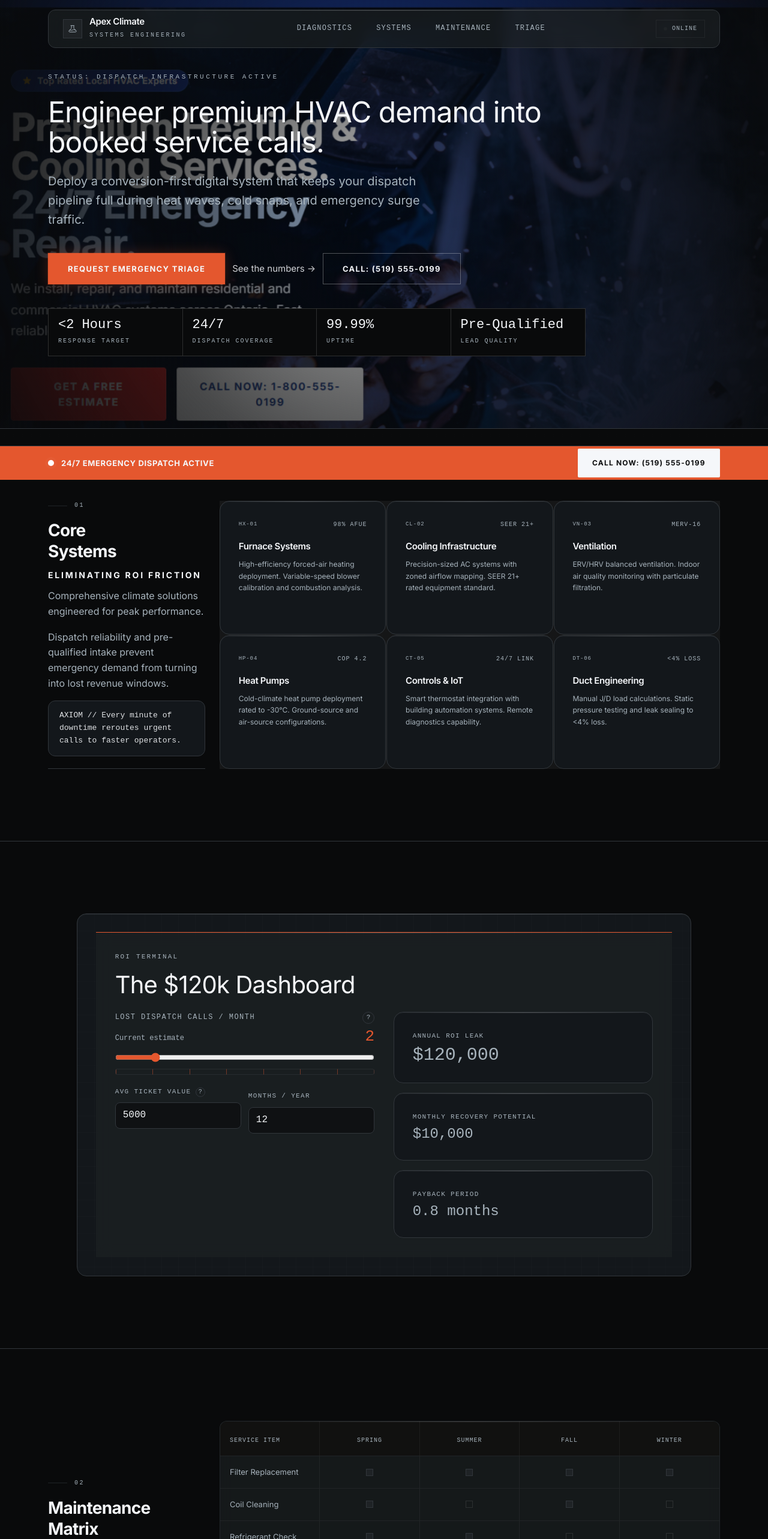
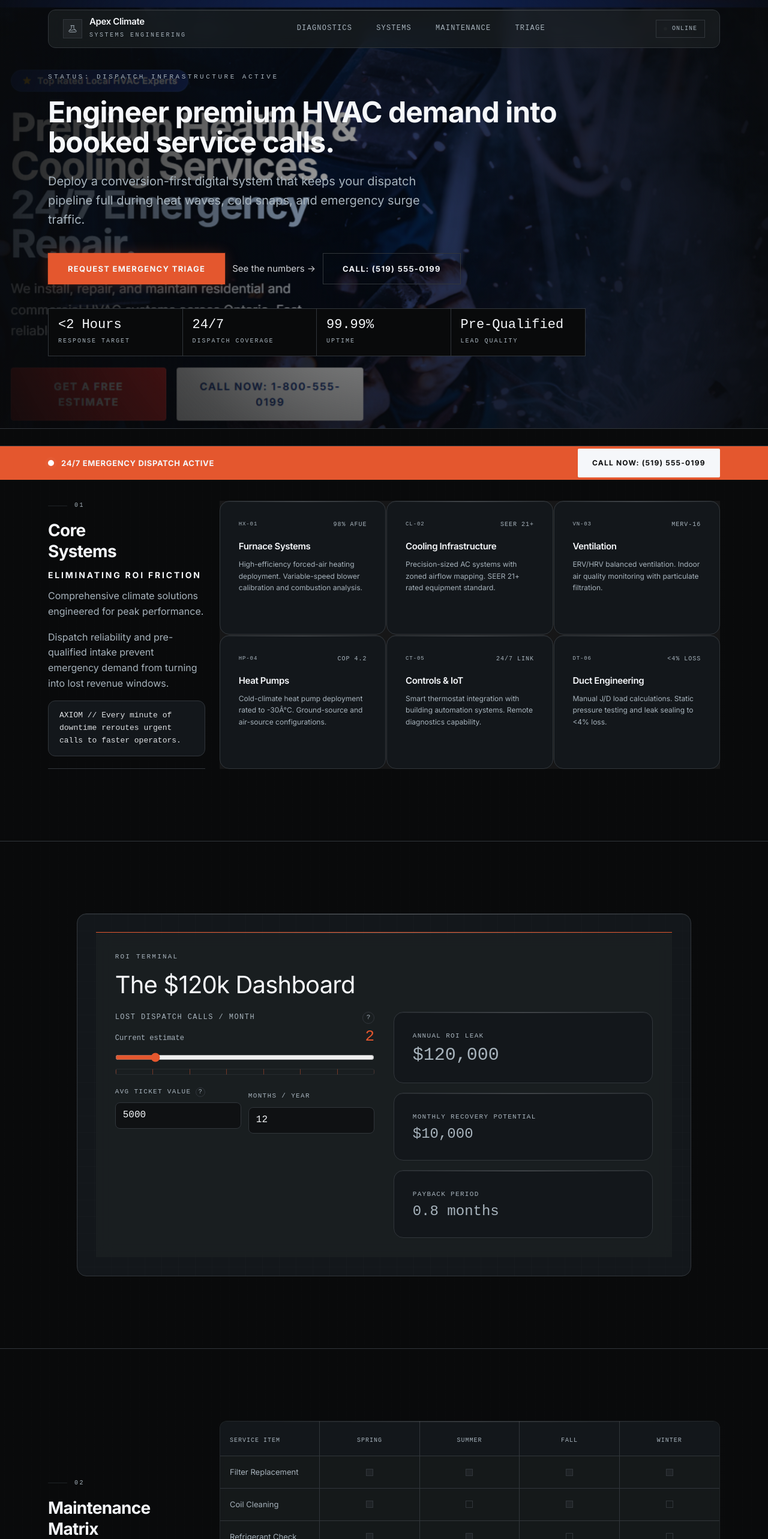
Before and after one commit to Mageester/axiom-hvac-demo, a React (Vite) app: page / in a window 1280 px wide. Shown: the top 2566 px of the page at 60% size. Built offline with nearby package versions, Linux system fonts and the light colour scheme.

Commit message:
Industrial luxury structural reskin across markup and components

```diff
--- a/src/App.tsx
+++ b/src/App.tsx
@@ -46,7 +46,7 @@ const Header: React.FC = () => (
       </nav>
 
       <div className="flex items-center gap-3">
-        <div className="hidden sm:flex items-center gap-2 border border-white/5 px-3 py-1.5 rounded-none">
+        <div className="hidden sm:flex items-center gap-2 border border-axiom-border px-3 py-1.5 rounded-none">
           <div className="w-1.5 h-1.5 bg-axiom-surface rounded-full animate-pulse"></div>
           <span className="text-[10px] font-axiomMono text-axiom-text-mute uppercase tracking-widest">Online</span>
         </div>
@@ -88,13 +88,13 @@ const Hero: React.FC = () => {
         style={{ backgroundImage: "url('/hero-industrial.png')", transform: 'translate3d(0,0,0) scale(1.08)' }}
       ></div>
       <div className="absolute inset-0 bg-[radial-gradient(circle_at_center,rgba(9,10,11,0.3)_0%,rgba(9,10,11,0.74)_58%,rgba(9,10,11,0.95)_100%)]"></div>
-      <div className="absolute inset-0 bg-gradient-to-r from-black/72 via-black/56 to-black/38"></div>
+      <div className="absolute inset-0 bg-gradient-to-r from-axiom-base/72 via-axiom-base/56 to-axiom-base/38"></div>
 
       <div className="axiom-shell-inner w-full relative z-10 axiom-shell-section">
         <div className="max-w-4xl">
           <p className="font-axiomMono text-axiom-text-mute text-[11px] uppercase tracking-[0.32em] mb-6">STATUS: DISPATCH INFRASTRUCTURE ACTIVE</p>
 
-          <h2 className="hero-headline hero-fade-in text-axiom-text-main mb-6">
+          <h2 className="hero-headline hero-fade-in font-bold text-axiom-text-main mb-6">
             Engineer premium HVAC demand into booked service calls.
           </h2>
 
@@ -109,19 +109,19 @@ const Hero: React.FC = () => {
             <a href="#numbers" className="text-axiom-text-main/85 text-[15px] inline-flex items-center gap-1 hover:text-axiom-text-main transition-colors">
               See the numbers <span aria-hidden>{'->'}</span>
             </a>
-            <a href="tel:+15195550199" className="border border-white/30 text-axiom-text-main px-8 min-h-[52px] flex items-center justify-center text-[13px] font-bold uppercase tracking-widest hover:border-axiom-accent/65 transition-colors">
+            <a href="tel:+15195550199" className="border border-axiom-border text-axiom-text-main px-8 min-h-[52px] flex items-center justify-center text-[13px] font-bold uppercase tracking-widest hover:border-axiom-border transition-colors">
               Call: (519) 555-0199
             </a>
           </div>
 
-          <div className="grid grid-cols-2 md:grid-cols-4 border border-white/15 bg-axiom-base backdrop-blur-sm">
+          <div className="grid grid-cols-2 md:grid-cols-4 border border-axiom-border bg-axiom-base backdrop-blur-sm">
             {[
               { label: 'Response Target', value: '<2 Hours' },
               { label: 'Dispatch Coverage', value: '24/7' },
               { label: 'Uptime', value: '99.99%' },
               { label: 'Lead Quality', value: 'Pre-Qualified' },
             ].map((item) => (
-              <div key={item.label} className="p-4 border-r border-b md:border-b-0 border-white/15 last:border-r-0">
+              <div key={item.label} className="p-4 border-r border-b md:border-b-0 border-axiom-border last:border-r-0">
                 <div className="font-axiomMono text-[22px] text-axiom-text-main leading-none">{item.value}</div>
                 <div className="font-axiomMono text-[10px] text-axiom-text-mute uppercase tracking-[0.2em] mt-2">{item.label}</div>
               </div>
@@ -164,7 +164,7 @@ const DiagnosticsGrid: React.FC = () => (
             { id: 'HX-01', title: 'Furnace Systems', desc: 'High-efficiency forced-air heating deployment. Variable-speed blower calibration and combustion analysis.', metric: '98% AFUE' },
             { id: 'CL-02', title: 'Cooling Infrastructure', desc: 'Precision-sized AC systems with zoned airflow mapping. SEER 21+ rated equipment standard.', metric: 'SEER 21+' },
             { id: 'VN-03', title: 'Ventilation', desc: 'ERV/HRV balanced ventilation. Indoor air quality monitoring with particulate filtration.', metric: 'MERV-16' },
- { id: 'HP-04', title: 'Heat Pumps', desc: 'Cold-climate heat pump deployment rated to -30°C. Ground-source and air-source configurations.', metric: 'COP 4.2' },
+ { id: 'HP-04', title: 'Heat Pumps', desc: 'Cold-climate heat pump deployment rated to -30Â°C. Ground-source and air-source configurations.', metric: 'COP 4.2' },
             { id: 'CT-05', title: 'Controls & IoT', desc: 'Smart thermostat integration with building automation systems. Remote diagnostics capability.', metric: '24/7 Link' },
             { id: 'DT-06', title: 'Duct Engineering', desc: 'Manual J/D load calculations. Static pressure testing and leak sealing to <4% loss.', metric: '<4% Loss' },
           ].map((s, i) => (
@@ -350,12 +350,12 @@ const MaintenanceMatrix: React.FC = () => {
           <div className="col-span-12 md:col-span-9">
             <div className="axiom-glass overflow-hidden">
               {/* Header row */}
-              <div className="grid grid-cols-5 bg-[#111110]">
-                <div className="p-4 border-r border-white/5">
+              <div className="grid grid-cols-5 bg-axiom-elevated">
+                <div className="p-4 border-r border-axiom-border">
                   <span className="text-[10px] font-axiomMono text-axiom-text-mute uppercase tracking-widest">Service Item</span>
                 </div>
                 {seasons.map(s => (
-                  <div key={s} className="p-4 text-center border-r border-white/5 last:border-r-0">
+                  <div key={s} className="p-4 text-center border-r border-axiom-border last:border-r-0">
                     <span className="text-[10px] font-axiomMono text-axiom-text-mute uppercase tracking-widest">{s}</span>
                   </div>
                 ))}
@@ -363,18 +363,18 @@ const MaintenanceMatrix: React.FC = () => {
 
               {/* Data rows */}
               {tasks.map((task, i) => (
-                <div key={i} className="grid grid-cols-5 border-t border-white/5 hover:bg-[#111110] transition-colors">
-                  <div className="p-4 border-r border-white/5 flex items-center">
+                <div key={i} className="grid grid-cols-5 border-t border-axiom-border hover:bg-axiom-elevated transition-colors">
+                  <div className="p-4 border-r border-axiom-border flex items-center">
                     <span className="text-[13px] text-axiom-text-mute">{task.name}</span>
                   </div>
                   {[task.spring, task.summer, task.fall, task.winter].map((active, j) => (
-                    <div key={j} className="p-4 flex items-center justify-center border-r border-white/5 last:border-r-0">
+                    <div key={j} className="p-4 flex items-center justify-center border-r border-axiom-border last:border-r-0">
                       {active ? (
                         <div className="w-3 h-3 bg-axiom-surface border border-axiom-border flex items-center justify-center">
                           <div className="w-1.5 h-1.5 bg-axiom-surface"></div>
                         </div>
                       ) : (
-                        <div className="w-3 h-3 border border-white/10"></div>
+                        <div className="w-3 h-3 border border-axiom-border"></div>
                       )}
                     </div>
                   ))}
@@ -493,7 +493,7 @@ const TriageForm: React.FC = () => {
  const ageOptions = ['Under 5 years', '5-10 years', 'Over 10 years', 'Unknown'];
 
   const OptionButton = ({ label, selected, onClick }: { label: string; selected: boolean; onClick: () => void }) => (
-    <button type="button" onClick={onClick} className={`w-full text-left p-4 border transition-colors min-h-[52px] text-[14px] font-medium ${selected ? 'border-axiom-border bg-axiom-surface text-axiom-text-main' : 'border-white/5 bg-[#0e0d0c] text-axiom-text-mute hover:border-white/15'
+    <button type="button" onClick={onClick} className={`w-full text-left p-4 border transition-colors min-h-[52px] text-[14px] font-medium ${selected ? 'border-axiom-border bg-axiom-surface text-axiom-text-main' : 'border-axiom-border bg-axiom-elevated text-axiom-text-mute hover:border-axiom-border'
       }`}>{label}</button>
   );
 
@@ -571,13 +571,13 @@ const TriageForm: React.FC = () => {
                     <p className="text-[10px] font-axiomMono text-axiom-text-mute uppercase tracking-widest mb-2">How urgent is this?</p>
                     <div className="grid grid-cols-1 sm:grid-cols-2 gap-2">
                       <button type="button" onClick={() => { setTriage({ ...triage, urgency: 'emergency' }); setTimeout(() => setStep(4), 200); }}
-                        className={`w-full text-left p-5 border transition-colors min-h-[52px] ${triage.urgency === 'emergency' ? 'border-axiom-border bg-axiom-surface text-axiom-text-main' : 'border-white/5 bg-[#0e0d0c] text-axiom-text-mute hover:border-axiom-border'
+                        className={`w-full text-left p-5 border transition-colors min-h-[52px] ${triage.urgency === 'emergency' ? 'border-axiom-border bg-axiom-surface text-axiom-text-main' : 'border-axiom-border bg-axiom-elevated text-axiom-text-mute hover:border-axiom-border'
                           }`}>
                         <span className="block text-[14px] font-semibold"> Emergency Dispatch Required</span>
                         <span className="block text-[12px] text-axiom-text-mute mt-1">Technician dispatched within 2 hours</span>
                       </button>
                       <button type="button" onClick={() => { setTriage({ ...triage, urgency: 'maintenance' }); setTimeout(() => setStep(4), 200); }}
-                        className={`w-full text-left p-5 border transition-colors min-h-[52px] ${triage.urgency === 'maintenance' ? 'border-axiom-border bg-axiom-surface text-axiom-text-main' : 'border-white/5 bg-[#0e0d0c] text-axiom-text-mute hover:border-white/15'
+                        className={`w-full text-left p-5 border transition-colors min-h-[52px] ${triage.urgency === 'maintenance' ? 'border-axiom-border bg-axiom-surface text-axiom-text-main' : 'border-axiom-border bg-axiom-elevated text-axiom-text-mute hover:border-axiom-border'
                           }`}>
                         <span className="block text-[14px] font-semibold"> Schedule Maintenance</span>
                         <span className="block text-[12px] text-axiom-text-mute mt-1">Next available slot, usually within 48 hours</span>
@@ -592,21 +592,21 @@ const TriageForm: React.FC = () => {
                     <div className="p-6 flex flex-col gap-4">
                       <p className="text-[10px] font-axiomMono text-axiom-text-mute uppercase tracking-widest mb-2">Your Contact Details</p>
                       <div className="grid grid-cols-1 sm:grid-cols-2 gap-[1px] bg-white/5">
-                        <div className="p-4 bg-[#111110]">
+                        <div className="p-4 bg-axiom-elevated">
                           <label className="text-[10px] font-axiomMono text-axiom-text-mute uppercase tracking-widest block mb-2">Full Name</label>
-                          <input type="text" required value={triage.name} onChange={(e) => setTriage({ ...triage, name: e.target.value })} className="w-full bg-transparent border-b border-white/10 py-3 min-h-[48px] text-axiom-text-main text-[15px] focus:border-axiom-border outline-none transition-colors" />
+                          <input type="text" required value={triage.name} onChange={(e) => setTriage({ ...triage, name: e.target.value })} className="w-full bg-transparent border-b border-axiom-border py-3 min-h-[48px] text-axiom-text-main text-[15px] focus:border-axiom-border outline-none transition-colors" />
                         </div>
-                        <div className="p-4 bg-[#111110]">
+                        <div className="p-4 bg-axiom-elevated">
                           <label className="text-[10px] font-axiomMono text-axiom-text-mute uppercase tracking-widest block mb-2">Phone</label>
-                          <input type="tel" required value={triage.phone} onChange={(e) => setTriage({ ...triage, phone: e.target.value })} className="w-full bg-transparent border-b border-white/10 py-3 min-h-[48px] text-axiom-text-main text-[15px] focus:border-axiom-border outline-none transition-colors" />
+                          <input type="tel" required value={triage.phone} onChange={(e) => setTriage({ ...triage, phone: e.target.value })} className="w-full bg-transparent border-b border-axiom-border py-3 min-h-[48px] text-axiom-text-main text-[15px] focus:border-axiom-border outline-none transition-colors" />
                         </div>
                       </div>
-                      <div className="p-4 bg-[#0e0d0c] border border-white/5">
+                      <div className="p-4 bg-axiom-elevated border border-axiom-border">
                         <label className="text-[10px] font-axiomMono text-axiom-text-mute uppercase tracking-widest block mb-2">Service Address</label>
-                        <input type="text" required value={triage.address} onChange={(e) => setTriage({ ...triage, address: e.target.value })} className="w-full bg-transparent border-b border-white/10 py-3 min-h-[48px] text-axiom-text-main text-[15px] focus:border-axiom-border outline-none transition-colors" />
+                        <input type="text" required value={triage.address} onChange={(e) => setTriage({ ...triage, address: e.target.value })} className="w-full bg-transparent border-b border-axiom-border py-3 min-h-[48px] text-axiom-text-main text-[15px] focus:border-axiom-border outline-none transition-colors" />
                       </div>
                     </div>
-                    <div className="p-6 border-t border-white/5">
+                    <div className="p-6 border-t border-axiom-border">
                       <button type="submit" className="magnetic-primary w-full bg-axiom-accent text-axiom-text-main min-h-[52px] text-[13px] font-bold uppercase tracking-widest hover:bg-[#f05f32] transition-colors">
                         {triage.urgency === 'emergency' ? 'Dispatch Emergency Technician' : 'Schedule Service Visit'}
                       </button>
@@ -638,9 +638,9 @@ const Footer: React.FC = () => (
       {/* Trust Badges */}
       <div className="grid md:grid-cols-3 gap-4">
         {[
-          { badge: 'TSSA Certified', icon: '�' },
- { badge: 'WSIB Insured', icon: '�' },
-          { badge: '24/7 Dispatch', icon: '�' },
+          { badge: 'TSSA Certified', icon: 'ï¿½' },
+ { badge: 'WSIB Insured', icon: 'ï¿½' },
+          { badge: '24/7 Dispatch', icon: 'ï¿½' },
         ].map((item) => (
           <div key={item.badge} className="axiom-bento flex items-center gap-2 px-4 py-2">
             <span className="text-[12px]">{item.icon}</span>
@@ -655,7 +655,7 @@ const Footer: React.FC = () => (
           <span>Apex Climate Systems</span>
           <span>LIC# 8492021</span>
           <a href="tel:+15195550199" className="hover:text-axiom-text-mute transition-colors min-h-[48px] inline-flex items-center">(519) 555-0199</a>
- <span>© {new Date().getFullYear()}</span>
+ <span>Â© {new Date().getFullYear()}</span>
         </div>
         <div className="axiom-bento flex items-center gap-6 text-[10px] font-axiomMono text-axiom-text-mute uppercase tracking-widest">
           <a href="#" className="hover:text-axiom-text-main transition-colors min-h-[48px] inline-flex items-center">Privacy Policy</a>
@@ -746,7 +746,7 @@ const App: React.FC = () => {
   }, []);
 
   return (
-    <div className="min-h-screen bg-axiom-base flex flex-col font-axiomSans text-axiom-text-main">
+    <div className="min-h-screen bg-axiom-base axiom-grain flex flex-col font-axiomSans text-axiom-text-main">
       <Header />
       <main className="flex-1">
         <Hero />
```
